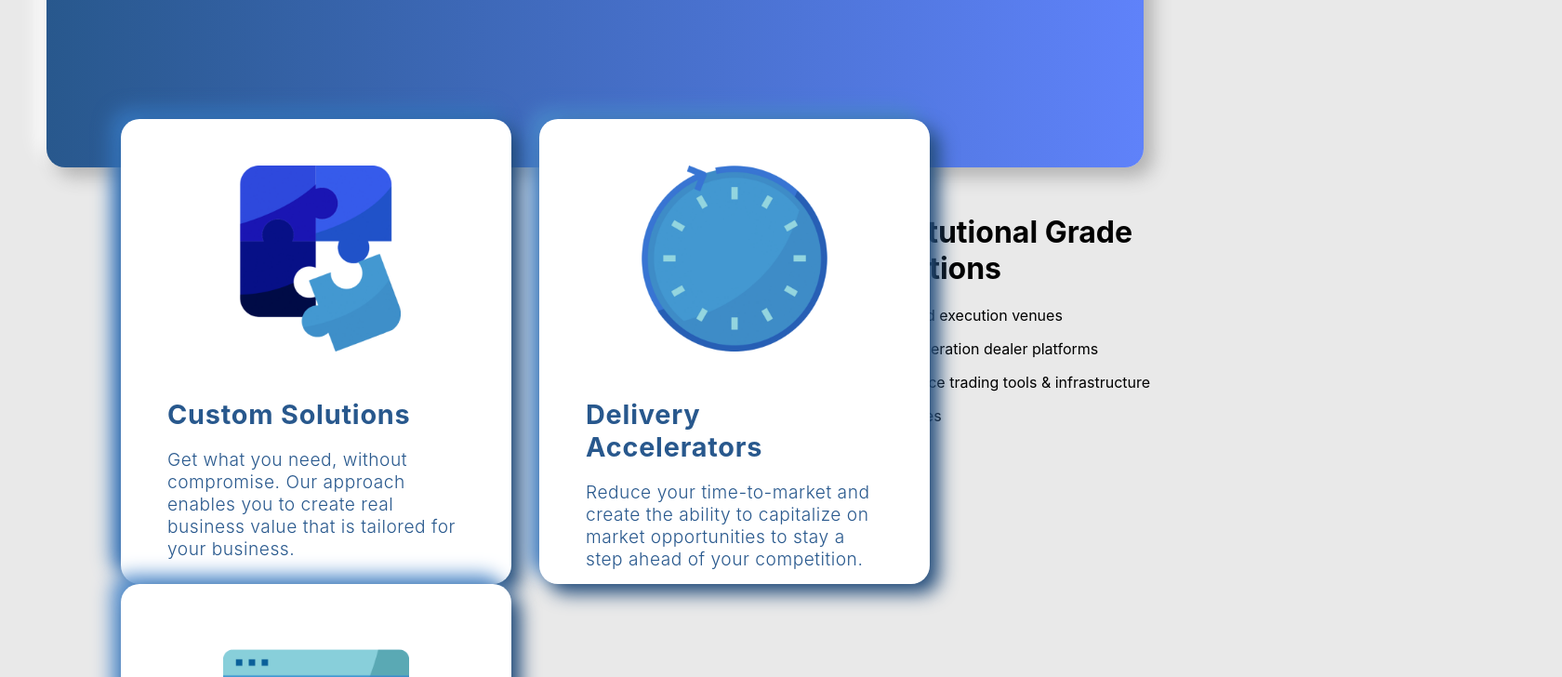
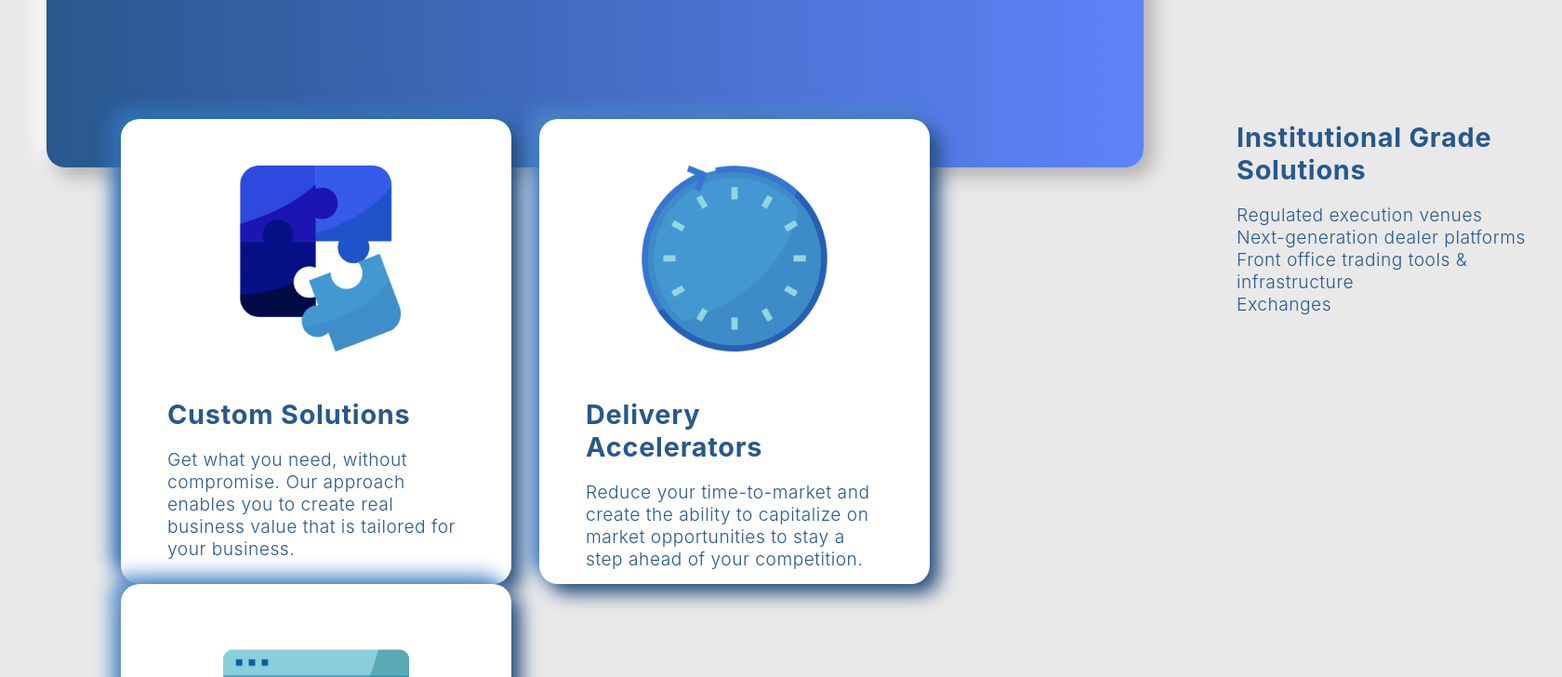
Before and after one commit to MilanP5G/weareadaptive.com, a React (Create React App) app: page / in a window 1280 px wide. Shown: the part 1400-2128 px from the top of the page at 93% size, 1680 px wide, since content can reach past the window. Built offline with nearby package versions, Linux system fonts and the light colour scheme.

Commit message:
styled and positioned Institutional Grade Solutions text

```diff
--- a/src/styling/main.css
+++ b/src/styling/main.css
@@ -176,3 +176,25 @@ body {
   bottom: 100px;
   left: 100px;
 }
+
+.origin-box .origin-products .origin-products-igs {
+  position: relative;
+  left: 400px;
+  bottom: 100px;
+}
+
+.origin-box .origin-products .origin-products-igs h1 {
+  margin-top: 50px;
+  font-size: 1.8em;
+  color: #28588d;
+  letter-spacing: 0.8px;
+}
+
+.origin-box .origin-products .origin-products-igs p {
+  position: relative;
+  margin: 0;
+  font-size: 1.2em;
+  font-weight: 300;
+  color: #28588d;
+  letter-spacing: 0.5px;
+}
```
